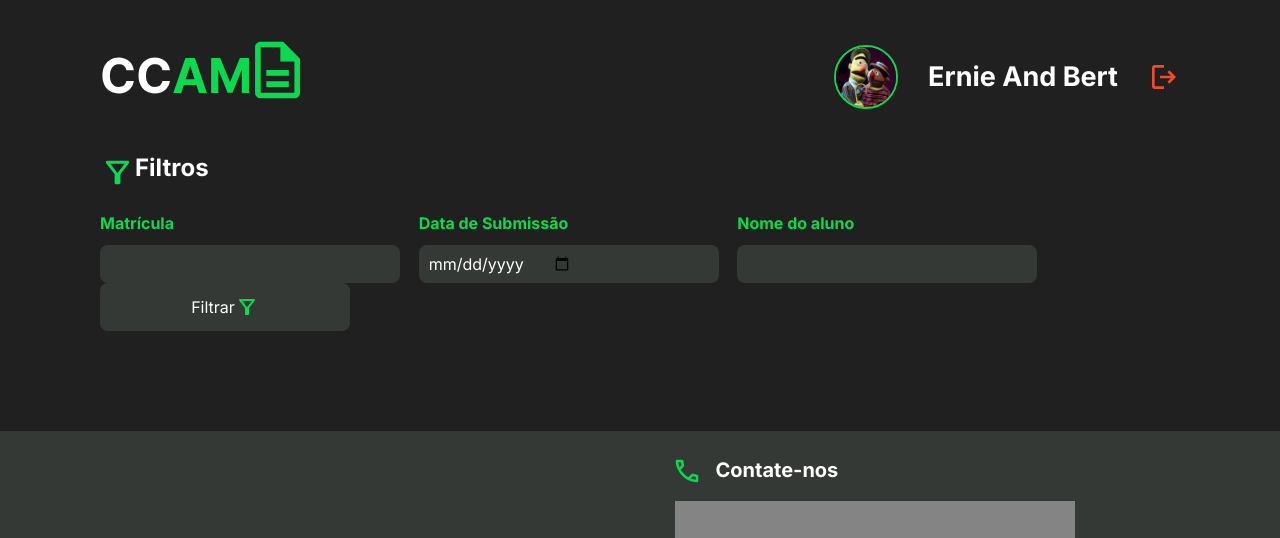
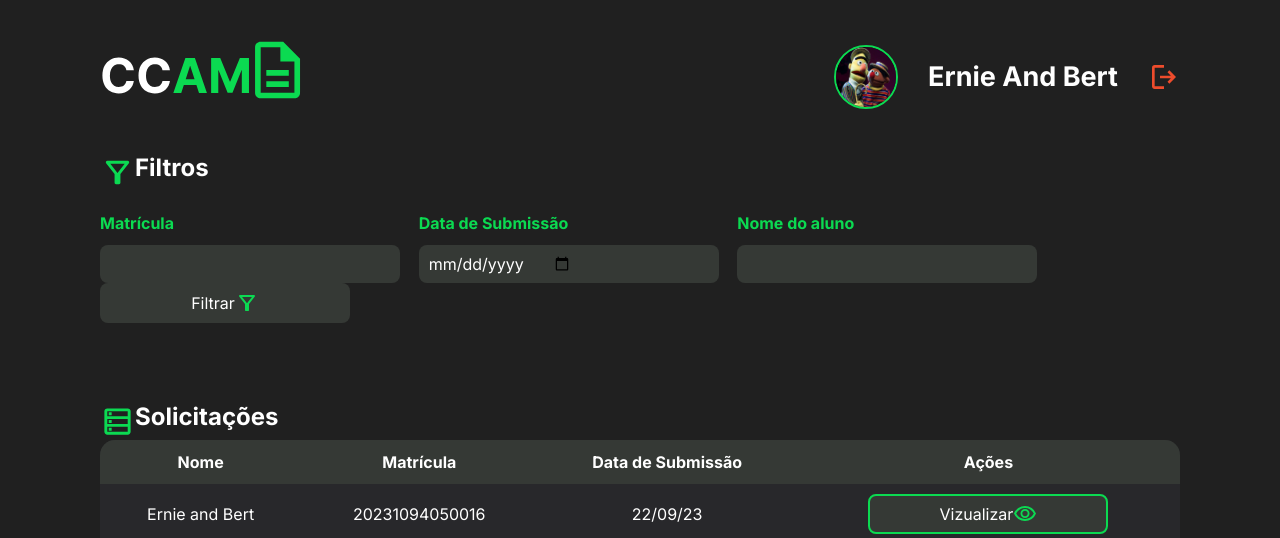
Before and after one commit to gentil-kadson/ccam, a Django app: page /people/seac/knowledge-certificates/ in a window 1280 px wide. Shown: the top 538 px of the page. Run offline with Django 4.2, Linux system fonts and the light colour scheme; parts of the project's set-up code (start-up, migrations or seed data) failed here and were passed over; some libraries are stand-ins or nearby versions; grey boxes are pictures that could not be loaded.

Commit message:
feature: done implementing table.

```diff
--- /dev/null
+++ b/ccam/core/templates/core/_table_button.html
@@ -0,0 +1,8 @@
+{% load static %}
+
+<button class="ccam-table-button" type="submit">
+  {{ button_text }}
+  <img class="{{ color_class }}"
+       src="{% static icon_path %}"
+       alt="{{ alt_text }}" />
+</button>
--- a/ccam/people/seac/templates/seac/_seac_view_knowledge_certificates.html
+++ b/ccam/people/seac/templates/seac/_seac_view_knowledge_certificates.html
@@ -1,14 +1,14 @@
 {% load static %}
 
 <main class="view-table-section">
-  <div class="header-with-icon">
+  <header class="header-with-icon">
     <img src="{% static 'people/images/icons/filter.svg' %}"
          alt="A classic, green filter icon"
          width="35"
          height="35"
          class="green-svg" />
     <h2>Filtros</h2>
-  </div>
+  </header>
   <section class="filter-section">
     <div class="fields-container">
       <div class="ccam-input">
@@ -28,4 +28,56 @@
     </div>
     {% include 'core/_button.html' with button_text="Filtrar" color_class="green-svg" icon_path='people/images/icons/filter.svg' alt_text="A classic green filter object" %}
   </section>
+  <header class="header-with-icon padding-from-content">
+    <img src="{% static 'people/images/icons/dataTable.svg' %}"
+         alt="A green icon representation of a table with data on it."
+         width="35"
+         height="35"
+         class="green-svg" />
+    <h2>Solicitações</h2>
+  </header>
+  <section>
+    <table class="ccam-table">
+      <thead>
+        <th>Nome</th>
+        <th>Matrícula</th>
+        <th>Data de Submissão</th>
+        <th>Ações</th>
+      </thead>
+      <tbody>
+        <tr>
+          <td>Ernie and Bert</td>
+          <td>20231094050016</td>
+          <td>22/09/23</td>
+          <td>
+            {% include 'core/_table_button.html' with button_text="Vizualizar" color_class="green-svg" icon_path='people/images/icons/detailsIcon.svg' alt_text="A green eye icon" %}
+          </td>
+        </tr>
+        <tr>
+          <td>Ernie and Bert</td>
+          <td>20231094050016</td>
+          <td>22/09/23</td>
+          <td>
+            {% include 'core/_table_button.html' with button_text="Vizualizar" color_class="green-svg" icon_path='people/images/icons/detailsIcon.svg' alt_text="A green eye icon" %}
+          </td>
+        </tr>
+        <tr>
+          <td>Ernie and Bert</td>
+          <td>20231094050016</td>
+          <td>22/09/23</td>
+          <td>
+            {% include 'core/_table_button.html' with button_text="Vizualizar" color_class="green-svg" icon_path='people/images/icons/detailsIcon.svg' alt_text="A green eye icon" %}
+          </td>
+        </tr>
+        <tr>
+          <td>Ernie and Bert</td>
+          <td>20231094050016</td>
+          <td>22/09/23</td>
+          <td>
+            {% include 'core/_table_button.html' with button_text="Vizualizar" color_class="green-svg" icon_path='people/images/icons/detailsIcon.svg' alt_text="A green eye icon" %}
+          </td>
+        </tr>
+      </tbody>
+    </table>
+  </section>
 </main>
--- a/ccam/people/static/people/css/filter.css
+++ b/ccam/people/static/people/css/filter.css
@@ -1,15 +1,5 @@
 .view-table-section {
     width: 100%;
-}
-
-.header-with-icon {
-    display: flex;
-    align-items: center;
-}
-
-.header-with-icon > h2 {
-    font-weight: bold;
-    font-size: 24px;
 }
 
 .filter-section {
--- /dev/null
+++ b/ccam/people/static/people/css/table.css
@@ -0,0 +1,42 @@
+.ccam-table tr:nth-child(odd) {
+    background-color: var(--table-cell-colour);
+}
+
+.ccam-table tr:nth-child(even) {
+    background-color: var(--element-dark);
+}
+
+.ccam-table th:first-of-type {
+    border-radius: 15px 0px 0px 0px;
+}
+
+.ccam-table th:last-of-type {
+    border-radius: 0px 15px 0px 0px;
+}
+
+.ccam-table tr:last-of-type td:first-of-type {
+    border-radius: 0px 0px 0px 15px;
+}
+
+.ccam-table tr:last-of-type td:last-of-type {
+    border-radius: 0px 0px 15px 0px;
+}
+
+.ccam-table {
+    width: 100%;
+    text-align: center;
+    vertical-align: middle;
+    padding: 10px 20px;
+}
+
+.ccam-table button {
+    margin: auto;
+}
+
+.ccam-table th, .ccam-table td {
+    padding: 10px 20px;
+}
+
+.ccam-table thead * {
+    background-color: var(--element-dark);
+}
--- a/ccam/static/css/ccam_button.css
+++ b/ccam/static/css/ccam_button.css
@@ -3,9 +3,21 @@
     background-color: var(--element-dark);
     display: flex;
     width: 15.625rem;
-    height: 3rem;
+    height: 2.5rem;
     border-radius: 8px;
     padding: 0.625rem 0;
     justify-content: center;
     align-items: center;
 }
+
+.ccam-table-button {
+    border: 2px solid var(--green);
+    background-color: var(--element-dark);
+    display: flex;
+    width: 15rem;
+    height: 2.5rem;
+    border-radius: 8px;
+    padding: 0.625rem 0;
+    justify-content: center;
+    align-items: center;
+}
--- /dev/null
+++ b/ccam/static/css/header_with_icon.css
@@ -0,0 +1,13 @@
+.header-with-icon {
+    display: flex;
+    align-items: center;
+}
+
+.padding-from-content {
+    margin-top: 80px;
+}
+
+.header-with-icon > h2 {
+    font-weight: bold;
+    font-size: 24px;
+}
--- a/ccam/templates/base.html
+++ b/ccam/templates/base.html
@@ -34,10 +34,12 @@
       <link href="{% static 'css/footer.css' %}" rel="stylesheet" />
       <link href="{% static 'css/ccam_input.css' %}" rel="stylesheet" />
       <link href="{% static 'css/ccam_button.css' %}" rel="stylesheet" />
+      <link href="{% static 'css/header_with_icon.css' %}" rel="stylesheet" />
       <link href="{% static 'css/login.css' %}" rel="stylesheet" />
       <link href="{% static 'core/css/includes.css' %}" rel="stylesheet" />
       <link href="{% static 'people/css/home.css' %}" rel="stylesheet" />
       <link href="{% static 'people/css/filter.css' %}" rel="stylesheet" />
+      <link href="{% static 'people/css/table.css' %}" rel="stylesheet" />
       <link href="{% static 'students/css/knowledge_certificate_form.css' %}"
             rel="stylesheet" />
     {% endblock css %}
```
Also changed, not shown: ccam/people/static/people/images/icons/dataTable.svg (added), ccam/people/static/people/images/icons/detailsIcon.svg (added).
